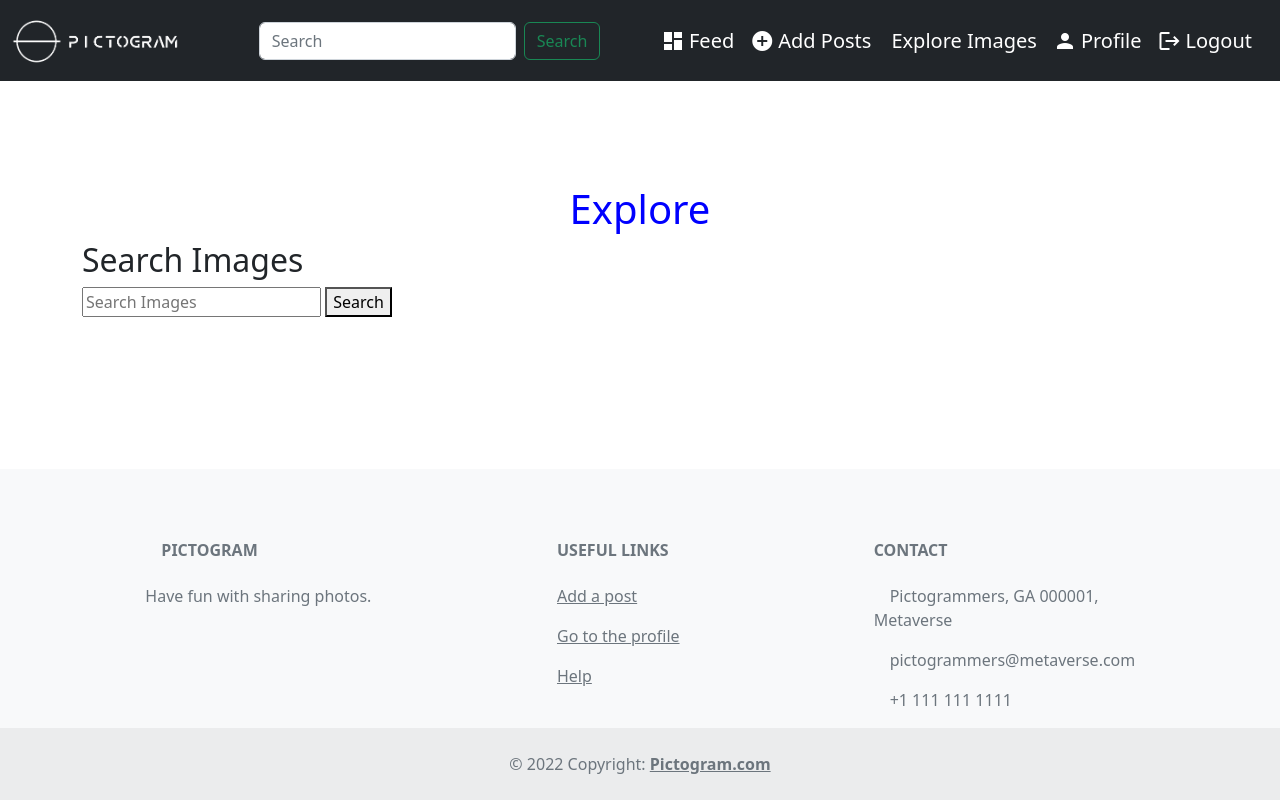
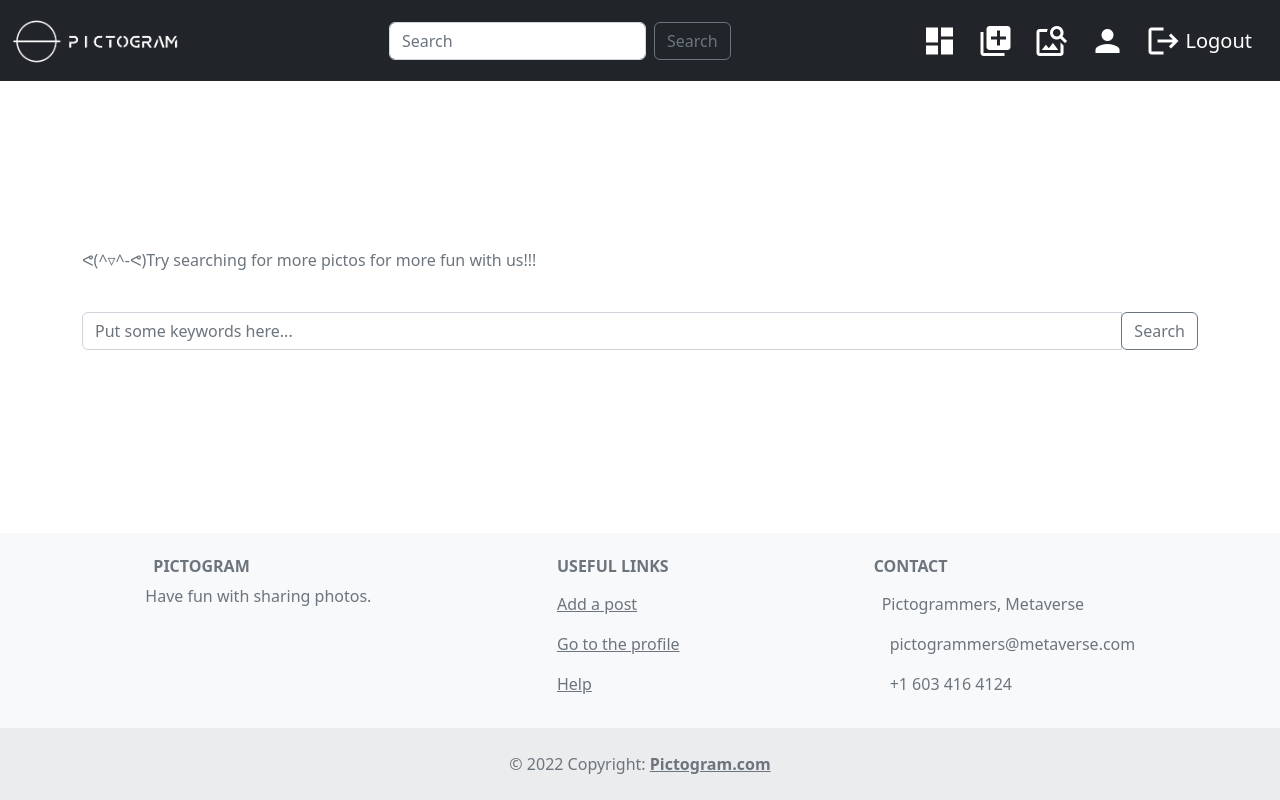
Before and after one commit to vivekrana0/Pictogram, a Django app: page /unsplash_api/explore/ in a window 1280 px wide. Run offline with Django 4.2, Linux system fonts and the light colour scheme; the visitor is signed in with stand-in values (Sample User, id 1); data that the repository does not hold is empty.

Commit message:
updated for better-looking

```diff
--- a/main_app/static/css/style.css
+++ b/main_app/static/css/style.css
@@ -5,6 +5,8 @@ h1 {
 
 .material-icons.md-18 { font-size: 18px; }
 .material-icons.md-28 { font-size: 28px; }
+.material-icons.md-36 { font-size: 36px; }
+.material-icons.md-55 { font-size: 55px; }
 
 
 .navbar-link{
@@ -16,38 +18,12 @@ h1 {
     margin-right: 4px;
   }
 
-.material-icons {
-  font-family: 'Material Icons';
-  font-weight: normal;
-  font-style: normal;
-  font-size: 24px;  /* Preferred icon size */
-  display: inline-block;
-  line-height: 1;
-  text-transform: none;
-  letter-spacing: normal;
-  word-wrap: normal;
-  white-space: nowrap;
-  direction: ltr;
-
-  /* Support for all WebKit browsers. */
-  -webkit-font-smoothing: antialiased;
-  /* Support for Safari and Chrome. */
-  text-rendering: optimizeLegibility;
-
-  /* Support for Firefox. */
-  -moz-osx-font-smoothing: grayscale;
-
-  /* Support for IE. */
-  font-feature-settings: 'liga';
-}
-
 #truncateLongTexts {
     display: block;
     overflow: hidden !important;
     text-overflow: ellipsis;
     white-space: nowrap;
   }
-
 
 #short-description:hover {
     background-color:darkgray;
@@ -94,9 +70,7 @@ h1 {
     justify-content: center;
 }
 
-.name-box{
-    margin-top: 80%;
-}
+
 #id{
     box-sizing: border-box;
     width: 100%;
@@ -113,6 +87,15 @@ h1 {
     align-items: center;
 }
 
+.like-button {
+    background-color: #000;
+    color: #FFF;
+  }
+
+.like-button.foo {
+    background-color: #FFF;
+    color: #000;
+  }
 
 .carousel-container{
     display: flex;
--- a/main_app/templates/base.html
+++ b/main_app/templates/base.html
@@ -14,49 +14,45 @@
 <body class="d-flex flex-column min-vh-100">
   <nav class="navbar navbar-expand-lg navbar-dark bg-dark">
     <div class="container-fluid">
-      {% if user.is_authenticated %}
-      <a class="navbar-brand" href="{% url 'feed' %}" id="icon">
-        <img src="/static/img/logo-3.png" alt="Pictogram logo"width="170" height="55" style='border-radius: 15px'>
-      </a>
-      {% else %}
       <a class="navbar-brand" href="/" id="icon">
         <img src="/static/img/logo-3.png" alt="Pictogram logo"width="170" height="55" style='border-radius: 15px'>
       </a>
-      {% endif %}
+
       <form action="/search/profile/" method="get" class="row g-2">
         {% csrf_token %}
         <div class="col-auto">
           <input class="form-control mr-sm-2" type="text" placeholder="Search" aria-label="Search" name="username">
         </div>
         <div class="col-auto">
-          <button class="btn btn-outline-success my-2 my-sm-0" type="submit">Search</button>
+          <button class="btn btn btn-outline-secondary my-2 my-sm-0" type="submit">Search</button>
         </div>
       </form>
+
       <ul class="navbar-nav">
         {% if user.is_authenticated %}
         <li>
-          <a class="navbar-brand navbar-link" href="{%url 'feed' %}">
-            <span class="material-icons">dashboard</span>Feed
+          <a class="navbar-brand navbar-link" href="{%url 'post' %}">
+            <span class="material-icons md-36">dashboard</span>
           </a>
         </li>
         <li>
           <a class="navbar-brand navbar-link" href="{% url 'add_post' %}">
-            <span class="material-icons">add_circle</span>Add Posts
+            <span class="material-icons md-36">add_to_photos</span>
           </a>
         </li>
         <li>
           <a class="navbar-brand navbar-link" href="{% url 'explore' %}">
-            <span class="material-icons"></span>Explore Images
+            <span class="material-icons md-36">image_search</span>
           </a>
         </li>
         <li>
           <a class="navbar-brand navbar-link" href="{% url 'profile' user.id%}">
-            <span class="material-icons">person</span>Profile
+            <span class="material-icons md-36">person</span>
           </a>
         </li>
         <li>
           <a class="navbar-brand navbar-link" href="{% url 'logout'%}">
-            <span class="material-icons">logout</span>Logout
+            <span class="material-icons md-36">logout</span>Logout
           </a>
         </li>
         {% else %}
@@ -80,40 +76,17 @@
   </main>
   <footer class="text-center text-lg-start bg-light text-muted">
 
-    <!-- Right -->
-    <div>
-      <a href="" class="me-4 text-reset">
-        <i class="fab fa-facebook-f"></i>
-      </a>
-      <a href="" class="me-4 text-reset">
-        <i class="fab fa-twitter"></i>
-      </a>
-      <a href="" class="me-4 text-reset">
-        <i class="fab fa-google"></i>
-      </a>
-      <a href="" class="me-4 text-reset">
-        <i class="fab fa-instagram"></i>
-      </a>
-      <a href="" class="me-4 text-reset">
-        <i class="fab fa-linkedin"></i>
-      </a>
-      <a href="" class="me-4 text-reset">
-        <i class="fab fa-github"></i>
-      </a>
-    </div>
-    <!-- Right -->
-  </section>
 
   <!-- Section: Links  -->
   <section class="">
-    <div class="container text-center text-md-start mt-5">
+    <div class="container text-center text-md-start mt-4">
       <!-- Grid row -->
       <div class="row mt-3">
         <!-- Grid column -->
-        <div class="col-md-3 col-lg-4 col-xl-3 mx-auto mb-4">
+        <div class="col-md-3 col-lg-4 col-xl-3 mx-auto mb-3">
           <!-- Content -->
-          <h6 class="text-uppercase fw-bold mb-4">
-            <i class="fas fa-gem me-3"></i>Pictogram
+          <h6 class="text-uppercase fw-bold mb-2">
+            <i class="fas fa-gem me-2"></i>Pictogram
           </h6>
           <p>
             Have fun with sharing photos.
@@ -123,9 +96,9 @@
 
 
         <!-- Grid column -->
-        <div class="col-md-3 col-lg-2 col-xl-2 mx-auto mb-4">
+        <div class="col-md-3 col-lg-2 col-xl-2 mx-auto mb-3">
           <!-- Links -->
-          <h6 class="text-uppercase fw-bold mb-4">
+          <h6 class="text-uppercase fw-bold mb-3">
             Useful links
           </h6>
           <p>
@@ -141,15 +114,15 @@
         <!-- Grid column -->
 
         <!-- Grid column -->
-        <div class="col-md-4 col-lg-3 col-xl-3 mx-auto mb-md-0 mb-4">
+        <div class="col-md-4 col-lg-3 col-xl-3 mx-auto mb-md-0 mb-3">
           <!-- Links -->
-          <h6 class="text-uppercase fw-bold mb-4">Contact</h6>
-          <p><i class="fas fa-home me-3"></i>Pictogrammers, GA 000001, Metaverse</p>
+          <h6 class="text-uppercase fw-bold mb-3">Contact</h6>
+          <p><i class="fas fa-home me-2"></i>Pictogrammers, Metaverse</p>
           <p>
             <i class="fas fa-envelope me-3"></i>
             pictogrammers@metaverse.com
           </p>
-          <p><i class="fas fa-phone me-3"></i> +1 111 111 1111</p>
+          <p><i class="fas fa-phone me-3"></i> +1 603 416 4124</p>
         </div>
         <!-- Grid column -->
       </div>
--- a/main_app/templates/posts/index.html
+++ b/main_app/templates/posts/index.html
@@ -1,7 +1,8 @@
 {% extends 'base.html' %}
 {% block content %}
 
-
+<br>
+<br>
 <div class="all-cards">
   <div class="d-flex flex-wrap">
       {% for post in posts %}
@@ -11,7 +12,7 @@
                   <p class="card-text">
                       <span class="card-title"></span>
                       <div id="truncateLongTexts">
-                          <a id="short-description"  style="text-decoration: none; color: black;" href="{% url 'detail' post.user.id %}">
+                          <a id="short-description"  style="text-decoration: none; color: black;" href="{% url 'detail' post.id %}">
                               <div>{{ post.description }}</div>
                           </a>
                       </div>
--- a/main_app/templates/unsplash_api/explore.html
+++ b/main_app/templates/unsplash_api/explore.html
@@ -1,34 +1,32 @@
 {% extends 'base.html' %}
 {% block content %}
-
-    <h1 class="text-center">Explore</h1>
-
-    <h2>Search Images</h2>
-
+<br>
+<br>
+<p class="text-muted">  ᕙ(^▿^-ᕙ)Try searching for more pictos for more fun with us!!!</p>
+<br>
     <form action="" method="get">
-
         {% csrf_token %}
-
-        <input type="text" placeholder="Search Images" name="explored">
-        <button type="submit" value="Search">Search</button>
+        <div class="input-group mb-3">
+            <input type="text" class="form-control" placeholder="Put some keywords here..." aria-label="Search Images" aria-describedby="basic-addon2" name="explored">
+            <div class="input-group-append">
+              <button class="btn btn-outline-secondary" type="submit">Search</button>
+            </div>
+          </div>
     </form>
     <br>
     <br>
+<div class="d-flex flex-wrap">
+    {% for i in results %}
+    <div class="card bg-light m-3" style="width: 300px;">
+        <img class="card-img-top" src="{{ i.urls.small }}" alt="Card image cap">
+        <div class="card-body">
+          <p class="text-muted">{{ i.description }}</p>
+          <a href="{{i.urls.small }}">
+            <button href="{{i.urls.small }}" type="button" class="btn btn-outline-secondary" style="float: right;">Picto Details</button>
+          </a>
+        </div>
+      </div>
+    {% endfor %}
+</div>
 
-    <div class="container">
-        <div class="row">
-            <div class="col-md-8">
-                {% for i in results %}
-
-                    <div class="card rounded shadow-lg m-2" style="width: 25rem;">
-                        <img src="{{ i.urls.small }}" alt="">
-                        <a  href="{{i.urls.small }}"> Open Image</a>
-                        <div class="card-body">
-                        <p class="card-text">{{ i.description }}</p>
-                        <hr>
-                        </div>
-                    </div>
-
-                  {% endfor %}
-            </div>
  {% endblock %}
```
Also changed, not shown: main_app/templates/posts/detail.html (+51 -44 lines), main_app/templates/profile.html (+15 -1 lines).
